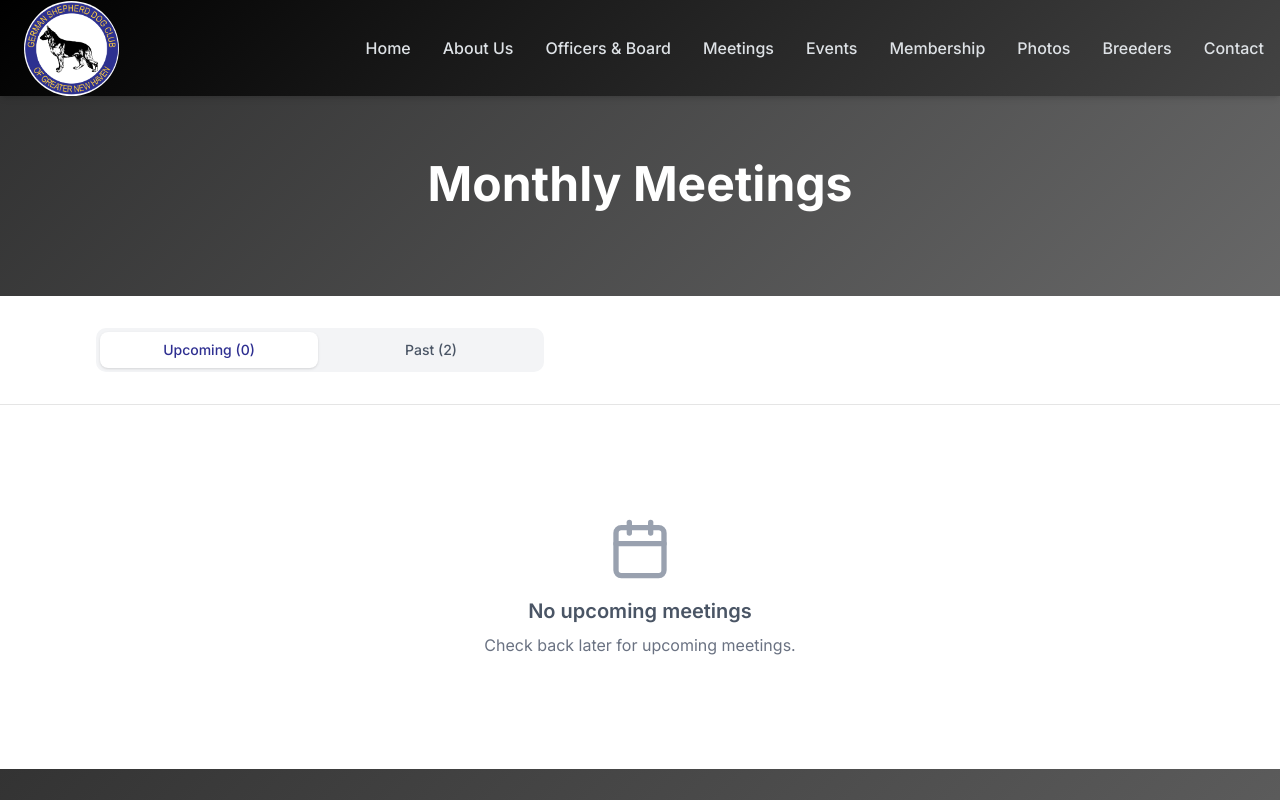
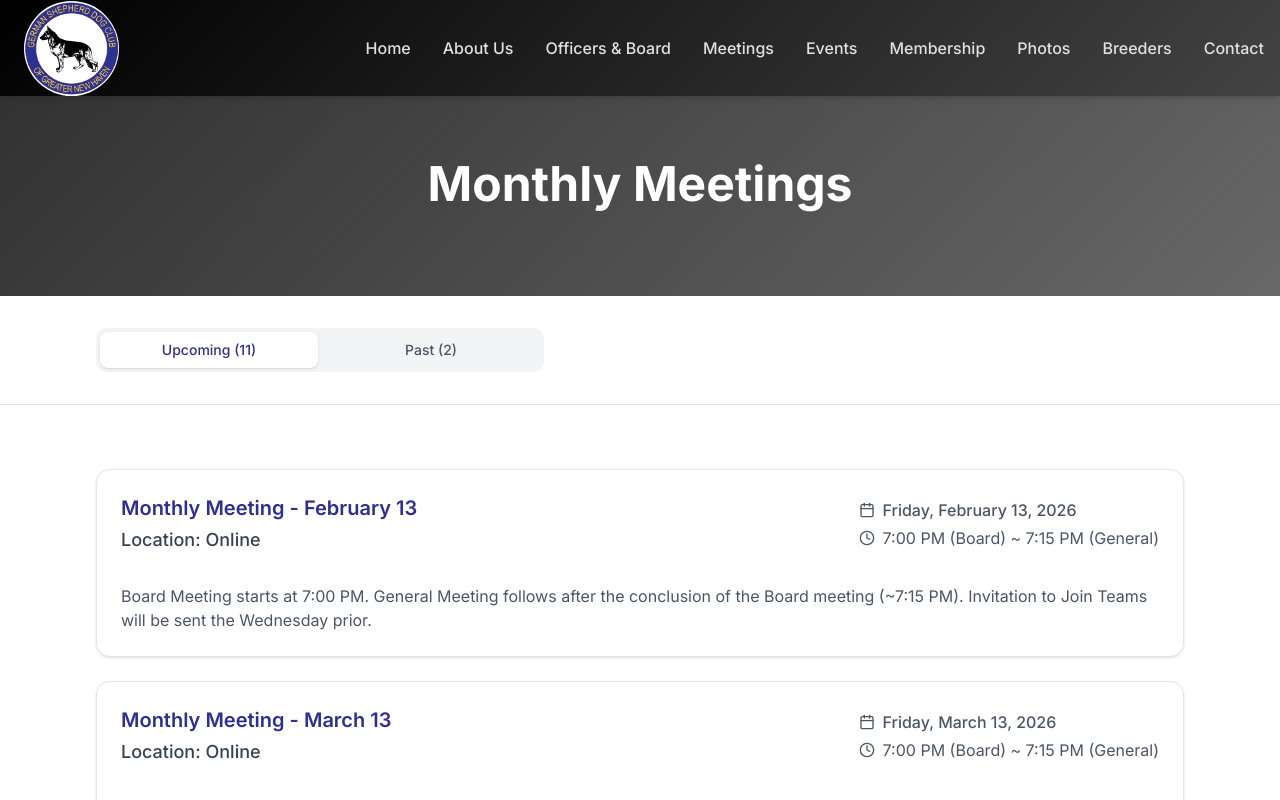
Before and after one commit to rickylandino/gsdcgnh, a Next.js app: page /meetings in a window 1280 px wide. Shown: the top 800 px of the page. Built offline with nearby package versions, Linux system fonts and the light colour scheme.

Commit message:
updates to site

```diff
--- a/app/breeders/page.tsx
+++ b/app/breeders/page.tsx
@@ -29,41 +29,10 @@ export default function BreedersPage() {
             phone: "(845) 590-9301",
         },
         {
-            name: "GOOD BRIDGET SHEPHERDS",
-            location: "Easton, CT",
-            email: "treasemavaro@sbcglobal.net",
-            details: [],
-        },
-        {
-            name: "HAWKINS' GATE SHEPHERDS",
-            location: "Stamford, CT",
-            details: ["Breeding Quality: AKC", "Puppies For Home, Companion & Show"],
-            email: "neilhawkins4@sbcglobal.net",
-            phone: "203-952-1308",
-        },
-        {
-            name: "HILLKREST SHEPHERDS",
-            location: "WEST CHESTER COUNTY, NY",
-            details: [],
-            phone: "914-769-6601",
-        },
-        {
             name: "LEGATEHILL GERMAN SHEPHERDS",
             location: "Sandy Hook, CT.",
             details: ["web cam, pedigrees and more."],
             email: "legatehill@yahoo.com",
-        },
-        {
-            name: "MAKINTRAX GERMAN SHEPHERDS",
-            location: "Barkhamsted, CT",
-            details: [
-                "AKC BREEDER OF MERIT",
-                "Member: German Shepherd Dog Club of America",
-                "Our pups are bred for Conformation, Performance, Obedience & Family Companions.",
-                "We offer Stud Service to Approved Bitches",
-            ],
-            email: "Makintraxgsd@gmail.com",
-            phone: "(860) 951-6390",
         },
         {
             name: "MASSTANA GERMAN SHEPHERDS",
@@ -77,12 +46,6 @@ export default function BreedersPage() {
             location: "Watertown, CT",
             website: "http://www.mystrashepherds.com/",
             details: ["Black/tan, Black/red & Sable Puppies Available"],
-        },
-        {
-            name: "PATMAR GERMAN SHEPHERDS",
-            location: "Mahopac, NY",
-            details: ["AKC/CKC registered puppies from top American/Canadian bloodlines and champion stud service."],
-            phone: "(914) 483-0770",
         },
         {
             name: "RALLYNS GERMAN SHEPHERDS",
--- a/app/events/events.ts
+++ b/app/events/events.ts
@@ -8,7 +8,7 @@ interface EventPhoto {
 interface EventDocument {
     id: string
     title: string
-    type: "premium-list" | "entry-form" | "results" | "flyer" | "info" | "photos" | ""
+    type: "premium-list" | "entry-form" | "results" | "flyer" | "info" | "photos" | "registration form" | ""
     url: string
     size?: string
 }
@@ -38,7 +38,6 @@ interface Event {
 }
 
 const events: Event[] = [
-    // Past Events
     {
         id: "1",
         title: "Obedience and Rally All Breed Specialty Trial Manchester CT",
@@ -1509,6 +1508,98 @@ Lynnie2974@msn.com</p>
             },
         ]
     },
+    // 2026 Events
+    {
+        id: "33",
+        title: "Seminar – Intro to Tracking",
+        date: "2026-04-26",
+        time: "9:00 AM",
+        location: "Stoney Hill Preserve, 275 Greenwood Ave, Bethel, CT 06801",
+        category: "seminar",
+        description: "Introductory tracking seminar for all levels.",
+        registrationRequired: true,
+        hasDocuments: true,
+        documents: [
+            {
+                id: "doc-1",
+                title: "Intro to Tracking",
+                type: "flyer",
+                url: "/events/33/P1 Intro to Tracking.pdf",
+            },
+            {
+                id: "doc-2",
+                title: "Reg Form Intro To Tracking",
+                type: "registration form",
+                url: "/events/33/Reg Form Intro to Tracking.pdf",
+            }
+        ],
+    },
+    {
+        id: "34",
+        title: "Spring Scent Work Trial",
+        date: "2026-05-30",
+        time: "All Day",
+        location: "Great Oak Middle School, Oxford, CT",
+        category: "trial",
+        description: "Spring Scent Work Trial (May 30–31, 2026).",
+        registrationRequired: true,
+        hasDocuments: false,
+    },
+    {
+        id: "35",
+        title: "Temperament Test / Annual Picnic",
+        date: "2026-06-14",
+        time: "All Day",
+        location: "Hop Brook Lake, Naugatuck, CT",
+        category: "test",
+        description: "Temperament Test, CGC, Trick Dog, Fit Dog, and Annual Picnic.",
+        registrationRequired: true,
+        hasDocuments: false,
+    },
+    {
+        id: "36",
+        title: "Obedience / Rally Trial",
+        date: "2026-07-19",
+        time: "All Day",
+        location: "Tails U Win, Manchester, CT",
+        category: "obedience",
+        description: "Obedience and Rally Trial.",
+        registrationRequired: true,
+        hasDocuments: false,
+    },
+    {
+        id: "37",
+        title: "Conformation Specialty Show",
+        date: "2026-10-10",
+        time: "All Day",
+        location: "Trumbull, CT",
+        category: "conformation",
+        description: "Conformation Specialty Show.",
+        registrationRequired: true,
+        hasDocuments: false,
+    },
+    {
+        id: "38",
+        title: "Fall Scent Work Trial",
+        date: "2026-10-10",
+        time: "All Day",
+        location: "NVCC – Waterbury, CT",
+        category: "trial",
+        description: "Fall Scent Work Trial (October 10–11, 2026).",
+        registrationRequired: true,
+        hasDocuments: false,
+    },
+    {
+        id: "39",
+        title: "Awards Dinner",
+        date: "2026-12-06",
+        time: "Evening",
+        location: "Location - TBD",
+        category: "other",
+        description: "Annual Awards Dinner.",
+        registrationRequired: false,
+        hasDocuments: false,
+    },
 ]
 
 // ...existing code...
--- a/app/events/page.tsx
+++ b/app/events/page.tsx
@@ -46,6 +46,7 @@ const documentTypeLabels = {
     flyer: "Flyer",
     info: "Information",
     photos: "Photos",
+    "registration form": "Registration Form",
     "": "Document",
 }
 
@@ -56,6 +57,7 @@ const documentTypeIcons = {
     flyer: ImageIcon,
     info: FileText,
     photos: ImageIcon,
+    "registration form": FileText,
     "": FileText,
 }
 
--- a/app/meetings/page.tsx
+++ b/app/meetings/page.tsx
@@ -1,75 +1,3 @@
-// import { Card, CardContent, CardDescription, CardHeader, CardTitle } from "@/components/ui/card"
-// import { Calendar, Clock } from "lucide-react"
-
-// export default function MeetingsPage() {
-//   const upcomingMeetings = [
-//     {
-//       date: "June 13, 2025",
-//       time: "7:00 PM - 9:00 PM",
-//       topic: "Monthly Meeting - June 13",
-//       location: "Virtual",
-//       description: "Board Meeting 7:00 to 7:30, General Meeting 7:30 to 9:00",
-//     },
-//     {
-//       date: "April 11, 2025",
-//       time: "7:00 PM - 9:00 PM",
-//       topic: "Monthly Meeting - April 11",
-//       location: "Oxford",
-//       description: "Board Meeting 7:00 to 7:30, General Meeting 7:30 to 9:00",
-//     }
-//   ]
-
-//   return (
-//     <div className="bg-gray-50">
-//       {/* Hero Section */}
-//       <section className=" text-white py-16 relative">
-//         <div className="absolute inset-0 chrome-gradient opacity-80" />
-//         <div className="container mx-auto px-4 max-w-6xl relative z-10">
-//           <div className="text-center">
-//             <h1 className="text-4xl md:text-5xl font-bold mb-6">Monthly Meetings</h1>
-//           </div>
-//         </div>
-//       </section>
-
-//       {/* Upcoming Meetings */}
-//       <section className="py-16 px-4 bg-white">
-//         <div className="container mx-auto max-w-6xl">
-
-//           <div className="space-y-6">
-//             {upcomingMeetings.map((meeting, index) => (
-//               <Card key={index} className="hover:shadow-lg transition-shadow">
-//                 <CardHeader>
-//                   <div className="flex flex-col md:flex-row md:items-center md:justify-between">
-//                     <div>
-//                       <CardTitle className="text-blue-600 text-xl">{meeting.topic}</CardTitle>
-//                       <CardDescription className="text-lg font-medium text-gray-700 mt-1">
-//                         Location: {meeting.location}
-//                       </CardDescription>
-//                     </div>
-//                     <div className="mt-4 md:mt-0 text-right">
-//                       <div className="flex items-center text-gray-600 mb-1">
-//                         <Calendar className="h-4 w-4 mr-2" />
-//                         <span className="font-medium">{meeting.date}</span>
-//                       </div>
-//                       <div className="flex items-center text-gray-600">
-//                         <Clock className="h-4 w-4 mr-2" />
-//                         <span>{meeting.time}</span>
-//                       </div>
-//                     </div>
-//                   </div>
-//                 </CardHeader>
-//                 <CardContent>
-//                   <p className="text-gray-600">{meeting.description}</p>
-//                 </CardContent>
-//               </Card>
-//             ))}
-//           </div>
-//         </div>
-//       </section>
-
-
-//     </div>
-//   )
 // }
 
 
@@ -86,6 +14,85 @@ export default function MeetingsPage() {
     const [activeTab, setActiveTab] = useState<"upcoming" | "past">("upcoming")
 
     const allMeetings = [
+        // 2026 Meetings
+        {
+            date: "February 13, 2026",
+            time: "7:00 PM (Board) ~ 7:15 PM (General)",
+            topic: "Monthly Meeting - February 13",
+            location: "Online",
+            description: "Board Meeting starts at 7:00 PM. General Meeting follows after the conclusion of the Board meeting (~7:15 PM). Invitation to Join Teams will be sent the Wednesday prior.",
+        },
+        {
+            date: "March 13, 2026",
+            time: "7:00 PM (Board) ~ 7:15 PM (General)",
+            topic: "Monthly Meeting - March 13",
+            location: "Online",
+            description: "Board Meeting starts at 7:00 PM. General Meeting follows after the conclusion of the Board meeting (~7:15 PM). Invitation to Join Teams will be sent the Wednesday prior.",
+        },
+        {
+            date: "April 10, 2026",
+            time: "7:00 PM (Board) ~ 7:15 PM (General)",
+            topic: "Monthly Meeting - April 10",
+            location: "Oxford, CT",
+            description: "Board Meeting starts at 7:00 PM. General Meeting follows after the conclusion of the Board meeting (~7:15 PM). Oxford, CT location.",
+        },
+        {
+            date: "May 1, 2026",
+            time: "7:00 PM (Board) ~ 7:15 PM (General)",
+            topic: "Monthly Meeting - May 1 **",
+            location: "Oxford, CT",
+            description: "** Denotes week change to the first week of the month due to conflicts. Board Meeting starts at 7:00 PM. General Meeting follows after the conclusion of the Board meeting (~7:15 PM). Oxford, CT location.",
+        },
+        {
+            date: "June 12, 2026",
+            time: "7:00 PM (Board) ~ 7:15 PM (General)",
+            topic: "Monthly Meeting - June 12",
+            location: "Oxford, CT",
+            description: "Board Meeting starts at 7:00 PM. General Meeting follows after the conclusion of the Board meeting (~7:15 PM). Oxford, CT location.",
+        },
+        {
+            date: "July 10, 2026",
+            time: "7:00 PM (Board Only)",
+            topic: "Board Meeting Only - July 10",
+            location: "Online",
+            description: "Board Meeting only. Starts at 7:00 PM. Invitation to Join Teams will be sent the Wednesday prior.",
+        },
+        {
+            date: "August 14, 2026",
+            time: "7:00 PM (Board Only)",
+            topic: "Board Meeting Only - August 14",
+            location: "Online",
+            description: "Board Meeting only. Starts at 7:00 PM. Invitation to Join Teams will be sent the Wednesday prior.",
+        },
+        {
+            date: "September 4, 2026",
+            time: "7:00 PM (Board) ~ 7:15 PM (General)",
+            topic: "Monthly Meeting - September 4 **",
+            location: "Oxford, CT",
+            description: "** Denotes week change to the first week of the month due to conflicts. Board Meeting starts at 7:00 PM. General Meeting follows after the conclusion of the Board meeting (~7:15 PM). Oxford, CT location.",
+        },
+        {
+            date: "October 2, 2026",
+            time: "7:00 PM (Board) ~ 7:15 PM (General)",
+            topic: "Monthly Meeting - October 2 **",
+            location: "Oxford, CT",
+            description: "** Denotes week change to the first week of the month due to conflicts. Board Meeting starts at 7:00 PM. General Meeting follows after the conclusion of the Board meeting (~7:15 PM). Oxford, CT location.",
+        },
+        {
+            date: "November 13, 2026",
+            time: "7:00 PM (Board) ~ 7:15 PM (General)",
+            topic: "Monthly Meeting - November 13",
+            location: "Online",
+            description: "Board Meeting starts at 7:00 PM. General Meeting follows after the conclusion of the Board meeting (~7:15 PM). Invitation to Join Teams will be sent the Wednesday prior.",
+        },
+        {
+            date: "December 11, 2026",
+            time: "7:00 PM (Board) ~ 7:15 PM (General)",
+            topic: "Monthly Meeting - December 11",
+            location: "Online",
+            description: "Board Meeting starts at 7:00 PM. General Meeting follows after the conclusion of the Board meeting (~7:15 PM). Invitation to Join Teams will be sent the Wednesday prior.",
+        },
+        // Existing meetings
         {
             date: "June 13, 2025",
             time: "7:00 PM - 9:00 PM",
@@ -135,8 +142,7 @@ export default function MeetingsPage() {
                     <div className="flex space-x-1 bg-gray-100 p-1 rounded-lg max-w-md">
                         <button
                             onClick={() => setActiveTab("upcoming")}
-              className={`flex-1 py-2 px-4 rounded-md text-sm font-medium transition-colors ${
-                activeTab === "upcoming"
+                            className={`flex-1 py-2 px-4 rounded-md text-sm font-medium transition-colors ${activeTab === "upcoming"
                                 ? "bg-white text-blue-600 shadow-sm"
                                 : "text-gray-600 hover:text-gray-800"
                                 }`}
@@ -145,8 +151,7 @@ export default function MeetingsPage() {
                         </button>
                         <button
                             onClick={() => setActiveTab("past")}
-              className={`flex-1 py-2 px-4 rounded-md text-sm font-medium transition-colors ${
-                activeTab === "past"
+                            className={`flex-1 py-2 px-4 rounded-md text-sm font-medium transition-colors ${activeTab === "past"
                                 ? "bg-white text-blue-600 shadow-sm"
                                 : "text-gray-600 hover:text-gray-800"
                                 }`}
@@ -175,7 +180,7 @@ export default function MeetingsPage() {
                     ) : (
                         <div className="space-y-6">
                             {currentMeetings.map((meeting, index) => (
-                <Card key={index} className="hover:shadow-lg transition-shadow">
+                                <Card key={meeting.date + meeting.topic} className="hover:shadow-lg transition-shadow">
                                     <CardHeader>
                                         <div className="flex flex-col md:flex-row md:items-center md:justify-between">
                                             <div>
--- a/app/officers/page.tsx
+++ b/app/officers/page.tsx
@@ -19,11 +19,7 @@ export default function OfficersPage() {
         {
             name: "Pam Skorupski",
             position: "Treasurer"
-    },
-    {
-      name: "Laura Chernak",
-      position: "Recording Secretary",
-    },
+        }
     ]
 
     const boardMembers = [
@@ -48,6 +44,11 @@ export default function OfficersPage() {
             name: "Rescue Advocate",
             chair: "Stefanie Mount",
             email: "mrsm903@verizon.net"
+        },
+        {
+            name: "Rescue Advocate",
+            chair: "Lori Dugan",
+            email: "Lmystra@aol.com"
         }
     ]
 
```
Also changed, not shown: 2 other files (tests, documents, lock files or other folders). Lines whose indentation alone changed are shown as unchanged.
